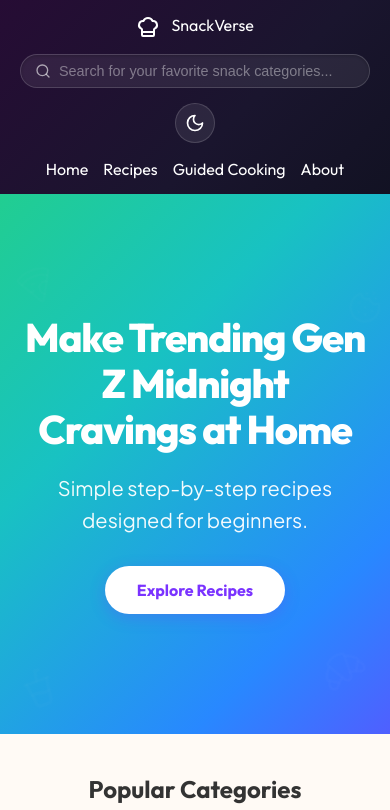
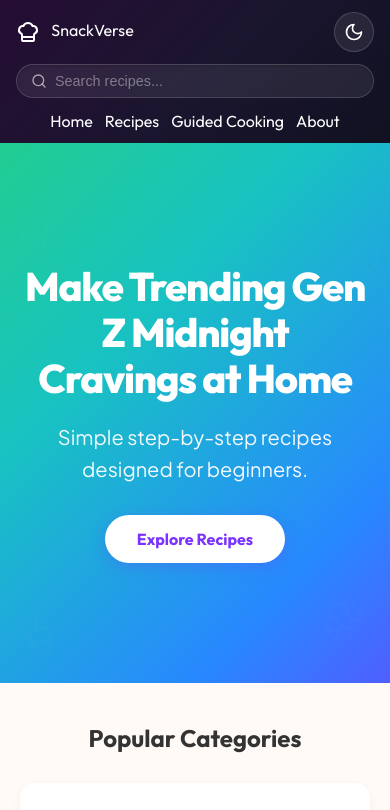
Before and after one commit to khushipriya280-ship-it/Snackverse, a plain HTML site: page index.html in a window 390 px wide. Shown: the top 810 px of the page. Drawn offline with nearby package versions, Linux system fonts and the light colour scheme.

Commit message:
feat: implement persistent theme toggle, global search navigation, and dynamic footer injection

```diff
--- a/css/style.css
+++ b/css/style.css
@@ -544,23 +544,36 @@ nav a {
 
 @media (max-width: 768px) {
     nav {
-        flex-direction: column;
-        gap: 15px;
-        padding: 15px 20px;
-        text-align: center;
+        display: grid;
+        grid-template-columns: 1fr auto;
+        grid-template-areas:
+            "logo toggle"
+            "search search"
+            "menu menu";
+        gap: 12px;
+        padding: 12px 16px;
+        align-items: center;
+    }
+    .logo {
+        grid-area: logo;
+        justify-self: start;
     }
     .nav-actions {
-        flex-direction: column;
-        gap: 15px;
-        width: 100%;
+        display: contents; /* Promotes children to be direct grid items of nav */
     }
     .nav-search-wrapper {
+        grid-area: search;
         width: 100% !important;
     }
+    .theme-toggle {
+        grid-area: toggle;
+        justify-self: end;
+    }
     nav ul {
+        grid-area: menu;
+        justify-content: center;
         flex-wrap: wrap;
-        justify-content: center;
-        gap: 15px;
+        gap: 12px;
     }
     .hero h1 {
         font-size: 2.5rem;
--- a/index.html
+++ b/index.html
@@ -16,7 +16,7 @@
         <div class="nav-actions">
             <div class="nav-search-wrapper">
                 <span class="search-icon"><i data-lucide="search"></i></span>
-                <input type="text" id="recipe-search" placeholder="Search for your favorite snack categories..." aria-label="Search recipes">
+                <input type="text" id="recipe-search" placeholder="Search recipes..." aria-label="Search recipes">
                 <button id="clear-search" class="clear-btn" aria-label="Clear search" style="display: none;">&times;</button>
             </div>
             <ul>
--- a/js/global-search.js
+++ b/js/global-search.js
@@ -11,7 +11,8 @@
 })();
 
 document.addEventListener("DOMContentLoaded", () => {
-    const isSubPage = window.location.pathname.includes('/recipes/');
+    const currentScript = document.currentScript;
+    const isSubPage = currentScript && currentScript.getAttribute('src') && currentScript.getAttribute('src').startsWith('../');
     const pathPrefix = isSubPage ? '../' : '';
     const searchInput = document.getElementById("recipe-search");
     const clearBtn = document.getElementById("clear-search");
```
